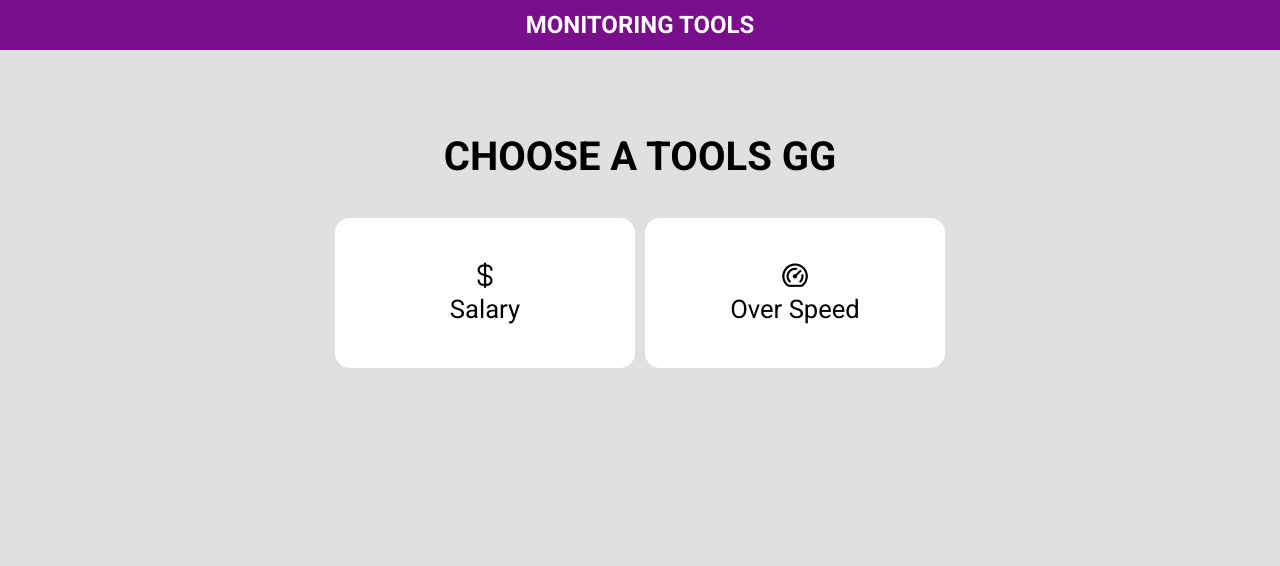
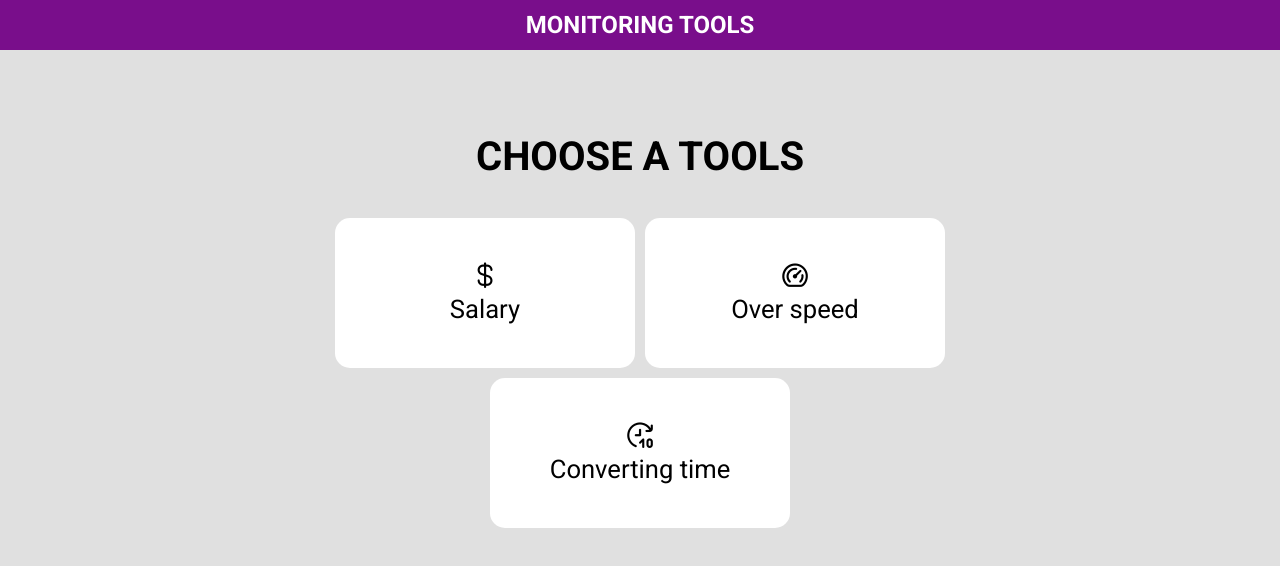
Before and after one commit to invex0811/salary, a Vue app: page / in a window 1280 px wide. Shown: the top 566 px of the page. Built offline with nearby package versions, Linux system fonts and the light colour scheme.

Commit message:
dubbug Ruslan

```diff
--- a/src/components/Link.vue
+++ b/src/components/Link.vue
@@ -24,7 +24,8 @@ export default {
   data: () => ({
     links: [
       {img: 'fi-rr-dollar', title: 'Salary', url: '/salary'},
-      {img: 'fi-rr-dashboard', title: 'Over Speed', url: '/overSpeed'},
+      {img: 'fi-rr-dashboard', title: 'Over speed', url: '/overSpeed'},
+      {img: 'fi-rr-time-forward-ten', title: 'Converting time', url: '/convertingTime'},
     ]
   })
 }
--- a/src/components/Sidebar.vue
+++ b/src/components/Sidebar.vue
@@ -55,6 +55,7 @@ export default {
 }
 a{
   text-decoration: none;
+  color: #790e8b;
 }
 a:active{
   color: #c158dc;
--- a/src/views/Home.vue
+++ b/src/views/Home.vue
@@ -1,6 +1,6 @@
 <template>
   <div class="home">
-    <h2>Choose a tools gg</h2>
+    <h2>Choose a tools</h2>
   <Link/>
   </div>
   <router-view/>
--- a/src/views/Salary.vue
+++ b/src/views/Salary.vue
@@ -25,9 +25,7 @@
       <span>Money: {{ '$ ' + totalCalc }}</span>
       <span v-if="taxFivePercentCheck">Tax 5%: {{taxFivePercentCalc.toFixed(2)}}</span>
     </div>
-    <div class="message" v-else>
-      <span>Введите данные :)</span>
-    </div>
+
 
   </div>
   <router-view/>
--- a/src/views/SpeedList.vue
+++ b/src/views/SpeedList.vue
@@ -26,6 +26,7 @@
         </tr>
       </tbody>
     </table>
+    <h2>coming soon</h2>
   </div>
   <router-view/>
 </template>
```
